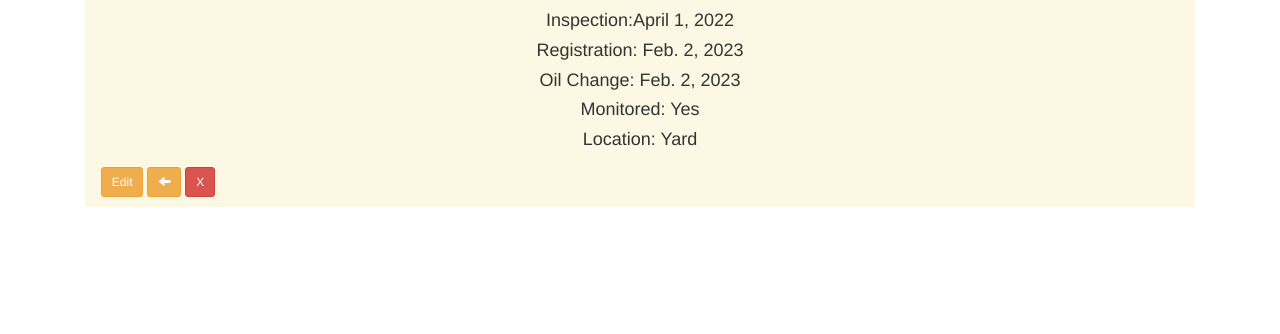
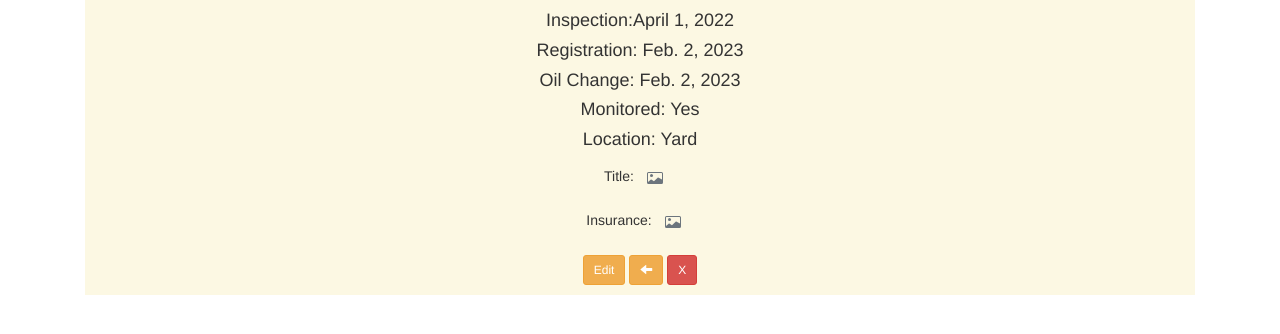
Before and after one commit to rodrip97/incFleet, a Django app: page /Inventory/VehicleDetails/1 in a window 1280 px wide. Shown: the part 382-716 px from the top of the page. Run offline with Django 3.2, Linux system fonts and the light colour scheme; data comes from the database, SQL or seed files in the repository; both versions use the stored data as it was after the commit; parts of the project's set-up code (start-up, migrations or seed data) failed here and were passed over; some libraries are stand-ins or nearby versions.

Commit message:
Finished Basic Stuff

```diff
--- a/Inventory/templates/Inventory/vehicle_details.html
+++ b/Inventory/templates/Inventory/vehicle_details.html
@@ -1,7 +1,14 @@
 {% extends 'inventory/base.html' %}
 {% block body %}
-
 <head>
+    <!-- Favicons -->
+    <link rel="apple-touch-icon" href="/assets/img/favicons/apple-touch-icon.png" sizes="180x180">
+    <link rel="icon" href="/assets/img/favicons/favicon-32x32.png" sizes="32x32" type="image/png">
+    <link rel="icon" href="/assets/img/favicons/favicon-16x16.png" sizes="16x16" type="image/png">
+    <link rel="manifest" href="/assets/img/favicons/manifest.json">
+    <link rel="mask-icon" href="/assets/img/favicons/safari-pinned-tab.svg" color="#7952b3">
+    <link rel="icon" href="/assets/img/favicons/favicon.ico">
+    <meta name="theme-color" content="#7952b3">
     <meta name="viewport" content="width=device-width, initial-scale=1">
     <link rel="stylesheet" href="https://maxcdn.bootstrapcdn.com/bootstrap/3.4.0/css/bootstrap.min.css">
     <script src="https://ajax.googleapis.com/ajax/libs/jquery/3.5.1/jquery.min.js"></script>
@@ -40,15 +47,37 @@
         <p>
         <h4> Location: {{item.status}}</h4>
         <p>
+            Title:<a href="{{item.title.url}}" type="button" class="btn btn-outline-secondary">
+                <svg xmlns="http://www.w3.org/2000/svg" width="16" height="16" fill="currentColor"
+                     class="bi bi-card-image" viewBox="0 0 16 16">
+                    <path d="M6.002 5.5a1.5 1.5 0 1 1-3 0 1.5 1.5 0 0 1 3 0z"></path>
+                    <path d="M1.5 2A1.5 1.5 0 0 0 0 3.5v9A1.5 1.5 0 0 0 1.5 14h13a1.5 1.5 0 0 0 1.5-1.5v-9A1.5 1.5 0 0 0 14.5 2h-13zm13 1a.5.5 0 0 1 .5.5v6l-3.775-1.947a.5.5 0 0 0-.577.093l-3.71 3.71-2.66-1.772a.5.5 0 0 0-.63.062L1.002 12v.54A.505.505 0 0 1 1 12.5v-9a.5.5 0 0 1 .5-.5h13z"></path>
+                </svg>
+            <span class="visually-hidden">Button</span></a>
+        <p>
+
+            Insurance:<a href="{{item.insurance_card.url}}" type="button" class="btn btn-outline-secondary">
+                <svg xmlns="http://www.w3.org/2000/svg" width="16" height="16" fill="currentColor"
+                     class="bi bi-card-image" viewBox="0 0 16 16">
+                    <path d="M6.002 5.5a1.5 1.5 0 1 1-3 0 1.5 1.5 0 0 1 3 0z"></path>
+                    <path d="M1.5 2A1.5 1.5 0 0 0 0 3.5v9A1.5 1.5 0 0 0 1.5 14h13a1.5 1.5 0 0 0 1.5-1.5v-9A1.5 1.5 0 0 0 14.5 2h-13zm13 1a.5.5 0 0 1 .5.5v6l-3.775-1.947a.5.5 0 0 0-.577.093l-3.71 3.71-2.66-1.772a.5.5 0 0 0-.63.062L1.002 12v.54A.505.505 0 0 1 1 12.5v-9a.5.5 0 0 1 .5-.5h13z"></path>
+                </svg>
+                <span class="visually-hidden">Button</span>
+
+            </a>
+            <td>
+        <div class="btn">
+            <a href="{% url 'editSmallVehicles' item.pk %}" class="btn btn-warning btn-sm" role="button"
+               aria-pressed="true">Edit</a>
+            <a href="{% url 'index' %}" type="button" class="btn btn-warning btn-sm"> <span
+                    class="glyphicon glyphicon-arrow-left"></span></a> <!-- This is the Go Back Button -->
+            <a href="{% url 'deleteTrucks' item.pk %}" class="btn btn-danger btn-sm" role="button"
+               aria-pressed="true">X</a>
+        </div>
+        </td>
+    </div>
 </div>
-<td>
-    <div class="btn" >
-        <a href="{% url 'editSmallVehicles' item.pk %}" class="btn btn-warning btn-sm" role="button" aria-pressed="true">Edit</a>
-        <a href="{% url 'index' %}" type="button" class="btn btn-warning btn-sm"> <span class="glyphicon glyphicon-arrow-left"></span></a>
-        <a href="{% url 'deleteSmallVehicles' item.pk %}" class="btn btn-danger btn-sm" role="button" aria-pressed="true">X</a>
-    </div>
-</td>
+</div>
 
 {% endfor %}
-
 {% endblock %}
--- a/Inventory/views.py
+++ b/Inventory/views.py
@@ -1,5 +1,7 @@
 import datetime
+
 from django.shortcuts import render, redirect, get_object_or_404
+
 from .forms import *
 from .models import *
 
@@ -47,6 +49,7 @@ def addTrucks(request):
                 isMonitored=data['isMonitored'],
                 status=data['status'],
                 title=request.FILES['title'],
+                insurance_card=request.FILES['insurance_card'],
             )
             truck_info.save()
             return redirect('index')
@@ -74,7 +77,8 @@ def addSmallVehicles(request):
                 registration=convert_date(data['registration']),
                 oilChange=data['oilChange'],
                 isMonitored=data['isMonitored'],
-                status=data['status'],
+                status=data['status'], title=request.FILES['title'],
+                insurance_card=request.FILES['insurance_card'],
             )
             smallVehicles_info.save()
             return redirect('index')
@@ -87,8 +91,7 @@ def editTrucks(request, pk):
     item = get_object_or_404(trucks, pk=pk)
 
     if request.method == "POST":
-        print(request.FILES)
-        form = trucksForms(request.POST, instance=item)
+        form = trucksForms(request.POST or None, request.FILES or None, instance=item)
         data = request.POST
         if form.is_valid():
             try:
@@ -107,6 +110,7 @@ def editTrucks(request, pk):
                 truck.isMonitored = data['isMonitored']
                 truck.status = data['status']
                 truck.title = request.FILES['title']
+                truck.insurance_card = request.FILES['insurance_card']
                 truck.save()
 
             except FileNotFoundError:
@@ -126,10 +130,9 @@ def editTrucks(request, pk):
                     isMonitored=data['isMonitored'],
                     status=data['status'],
                     title=request.FILES['title'],
+                    insurance_card=request.FILES['insurance_card']
                 )
                 truck_info.save()
-            # except Exception as e:
-            #     print(e)
             return redirect('index')
     else:
         form = trucksForms(instance=item)
@@ -140,9 +143,51 @@ def editSmallVehicles(request, pk):
     item = get_object_or_404(smallVehicles, pk=pk)
 
     if request.method == "POST":
+        print(request.FILES)
         form = smallVehiclesForm(request.POST, instance=item)
+        data = request.POST
         if form.is_valid():
-            form.save()
+            try:
+                car = smallVehicles.objects.get(vin=data['vin'])
+                car.nickname = data['nickname']
+                car.make = data['make']
+                car.model = data['model']
+                car.type = data['type']
+                car.plate = data['plate']
+                car.ezPass = data['ezPass']
+                car.mileage = data['mileage']
+                car.reportedProblem = data['reportedProblem']
+                car.inspection = convert_date(data['inspection'])
+                car.registration = convert_date(data['registration'])
+                car.oilChange = data['oilChange']
+                car.isMonitored = data['isMonitored']
+                car.status = data['status']
+                car.title.get = request.FILES['title']
+                car.insurance_card.get = request.FILES['insurance_card']
+                car.save()
+
+            except FileNotFoundError:
+                car_info = smallVehicles(
+                    nickname=data['nickname'],
+                    make=data['make'],
+                    model=data['model'],
+                    type=data['type'],
+                    plate=data['plate'],
+                    vin=data['vin'],
+                    ezPass=data['ezPass'],
+                    mileage=data['mileage'],
+                    reportedProblem=data['reportedProblem'],
+                    inspection=convert_date(data['inspection']),
+                    registration=convert_date(data['registration']),
+                    oilChange=data['oilChange'],
+                    isMonitored=data['isMonitored'],
+                    status=data['status'],
+                    title=request.FILES['title'],
+                    insurance_card=request.FILES['insurance_card']
+                )
+                car_info.save()
+            # except Exception as e:
+            #     print(e)
             return redirect('index')
     else:
         form = smallVehiclesForm(instance=item)
```
Also changed, not shown: Inventory/templates/Inventory/truck_details.html (+11 -1 lines), db.sqlite3, media/insurance_cards/934d037b10a0014f2c8d585777407cfd.png (added), media/insurance_cards/c03a0541913f92286ec06ef517e1a5d0.png (added), media/insurance_cards/logo-2.jpg (added), media/title_pics/934d037b10a0014f2c8d585777407cfd.png (added), media/title_pics/c03a0541913f92286ec06ef517e1a5d0.png (added), media/title_pics/logo-2.jpg (added).
